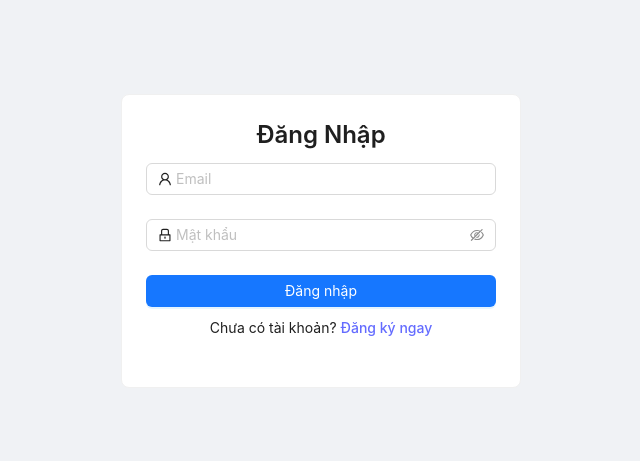
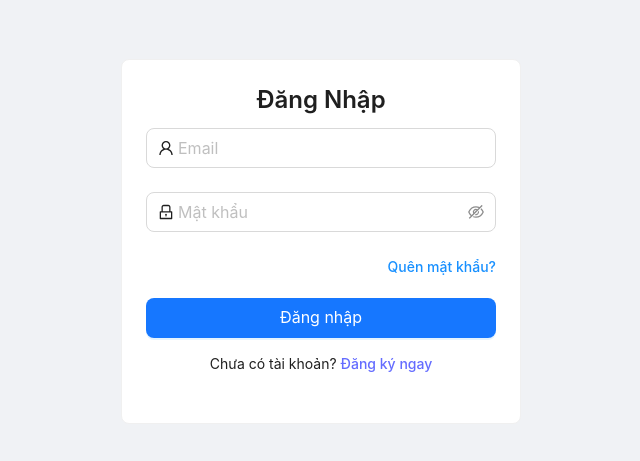
Before and after one commit to NazeCreative/quanlykhohang, a React (Vite) app: page /login in a window 1280 px wide. Shown: the part 159-620 px from the top of the page, without its empty margins (319-959 px from the left). Built offline with nearby package versions, Linux system fonts and the light colour scheme; no server answers.

Commit message:
update quen mat khau
update quen mat khau

```diff
--- a/src/App.jsx
+++ b/src/App.jsx
@@ -2,6 +2,7 @@ import { BrowserRouter, Routes, Route, Navigate } from 'react-router-dom';
 import { App as AntApp } from 'antd';
 import Login from './pages/Login';
 import Register from './pages/Register';
+import ForgotPassword from './pages/ForgotPassword'; // 1. Import file mới
 import { useAuth } from './context/AuthContext';
 
 // Import các component
@@ -19,23 +20,24 @@ import InvoiceList from './pages/InvoiceList';
 import InvoiceAdd from './pages/InvoiceAdd';
 import InvoicePending from './pages/InvoicePending';
 import InventoryReport from './pages/InventoryReport';
-import UserManagement from './pages/UserManagement'; // <--- MỚI THÊM
+import UserManagement from './pages/UserManagement';
 
-// ProtectedRoute: Chỉ cho vào khi đã đăng nhập
 const ProtectedRoute = ({ children }) => {
   const { currentUser } = useAuth();
-  if (!currentUser) {
-    return <Navigate to="/login" replace />;
-  }
+  if (!currentUser) return <Navigate to="/login" replace />;
   return children;
 };
 
-// PublicRoute: Chỉ cho vào khi chưa đăng nhập
+const AdminRoute = ({ children }) => {
+  const { currentUser, userRole } = useAuth();
+  if (!currentUser) return <Navigate to="/login" replace />;
+  if (userRole !== 'admin' && userRole !== 'manager') return <Navigate to="/" replace />;
+  return children;
+};
+
 const PublicRoute = ({ children }) => {
   const { currentUser } = useAuth();
-  if (currentUser) {
-    return <Navigate to="/" replace />;
-  }
+  if (currentUser) return <Navigate to="/" replace />;
   return children;
 };
 
@@ -44,37 +46,33 @@ function App() {
     <AntApp>
       <BrowserRouter>
         <Routes>
-          {/* === CÁC ROUTE CÔNG KHAI (CHƯA ĐĂNG NHẬP) === */}
-          <Route
-            path="/login"
-            element={<PublicRoute><Login /></PublicRoute>}
-          />
-          <Route
-            path="/register"
-            element={<PublicRoute><Register /></PublicRoute>}
-          />
+          {/* === CÁC ROUTE CÔNG KHAI === */}
+          <Route path="/login" element={<PublicRoute><Login /></PublicRoute>} />
+          <Route path="/register" element={<PublicRoute><Register /></PublicRoute>} />
 
-          {/* === CÁC ROUTE ĐƯỢC BẢO VỆ (ĐÃ ĐĂNG NHẬP) === */}
-          <Route
-            path="/"
-            element={<ProtectedRoute><MainLayout /></ProtectedRoute>}
-          >
+          {/* 2. Thêm Route Quên mật khẩu */}
+          <Route path="/forgot-password" element={<PublicRoute><ForgotPassword /></PublicRoute>} />
+
+          {/* === CÁC ROUTE NỘI BỘ === */}
+          <Route path="/" element={<ProtectedRoute><MainLayout /></ProtectedRoute>}>
             <Route index element={<Dashboard />} />
             <Route path="suppliers" element={<Suppliers />} />
             <Route path="customers" element={<Customers />} />
             <Route path="units" element={<Units />} />
             <Route path="categories" element={<Categories />} />
             <Route path="products" element={<Products />} />
+
             <Route path="purchases/new" element={<PurchaseAdd />} />
             <Route path="purchases/list" element={<PurchaseList />} />
             <Route path="purchases/pending" element={<PurchasePending />} />
+
             <Route path="invoices/list" element={<InvoiceList />} />
             <Route path="invoices/new" element={<InvoiceAdd />} />
             <Route path="invoices/pending" element={<InvoicePending />} />
+
             <Route path="inventory/report" element={<InventoryReport />} />
 
-            {/* --- MỚI THÊM: Route quản lý nhân sự --- */}
-            <Route path="users" element={<UserManagement />} />
+            <Route path="users" element={<AdminRoute><UserManagement /></AdminRoute>} />
           </Route>
         </Routes>
       </BrowserRouter>
--- /dev/null
+++ b/src/pages/ForgotPassword.jsx
@@ -0,0 +1,80 @@
+import React, { useState } from 'react';
+import { Form, Input, Button, Card, Typography, message, Alert } from 'antd';
+import { UserOutlined, ArrowLeftOutlined } from '@ant-design/icons';
+import { sendPasswordResetEmail } from 'firebase/auth';
+import { auth } from '../firebase';
+import { Link } from 'react-router-dom';
+
+const { Title, Text } = Typography;
+
+const ForgotPassword = () => {
+  const [loading, setLoading] = useState(false);
+  const [successMsg, setSuccessMsg] = useState('');
+  const [errorMsg, setErrorMsg] = useState('');
+
+  const onFinish = async (values) => {
+    setLoading(true);
+    setSuccessMsg('');
+    setErrorMsg('');
+
+    try {
+      // Hàm có sẵn của Firebase để gửi email reset
+      await sendPasswordResetEmail(auth, values.email);
+      setSuccessMsg('Link đặt lại mật khẩu đã được gửi! Vui lòng kiểm tra email (cả mục Spam/Rác).');
+    } catch (error) {
+      console.error("Lỗi gửi email:", error);
+      let msg = "Lỗi: " + error.message;
+
+      // Vietsub các lỗi phổ biến
+      if (error.code === 'auth/user-not-found') {
+        msg = "Email này chưa được đăng ký trong hệ thống.";
+      } else if (error.code === 'auth/invalid-email') {
+        msg = "Email không đúng định dạng.";
+      }
+
+      setErrorMsg(msg);
+    } finally {
+      setLoading(false);
+    }
+  };
+
+  return (
+    <div style={{ display: 'flex', justifyContent: 'center', alignItems: 'center', minHeight: '100vh', background: '#f0f2f5', flexDirection: 'column' }}>
+      <Card style={{ width: 400 }}>
+        <Title level={3} style={{ textAlign: 'center' }}>Quên Mật Khẩu</Title>
+        <div style={{ textAlign: 'center', marginBottom: 20 }}>
+            <Text type="secondary">Nhập email của bạn để nhận liên kết đặt lại mật khẩu.</Text>
+        </div>
+
+        {errorMsg && <Alert message={errorMsg} type="error" showIcon style={{ marginBottom: 16 }} />}
+        {successMsg && <Alert message={successMsg} type="success" showIcon style={{ marginBottom: 16 }} />}
+
+        <Form
+          name="forgot_password"
+          onFinish={onFinish}
+        >
+          <Form.Item
+            name="email"
+            rules={[
+                { required: true, message: 'Vui lòng nhập Email!' },
+                { type: 'email', message: 'Email không hợp lệ!' }
+            ]}
+          >
+            <Input prefix={<UserOutlined />} placeholder="Nhập Email của bạn" size="large" />
+          </Form.Item>
+
+          <Form.Item>
+            <Button type="primary" htmlType="submit" style={{ width: '100%' }} loading={loading} size="large">
+              Gửi yêu cầu
+            </Button>
+            <div style={{ marginTop: 15, textAlign: 'center' }}>
+              <Link to="/login"> <ArrowLeftOutlined /> Quay lại Đăng nhập</Link>
+            </div>
+          </Form.Item>
+        </Form>
+      </Card>
+    </div>
+  );
+};
+
+export default ForgotPassword;
--- a/src/pages/Login.jsx
+++ b/src/pages/Login.jsx
@@ -1,8 +1,8 @@
 import React, { useState } from 'react';
 import { Form, Input, Button, Card, Typography, message, Alert } from 'antd';
 import { UserOutlined, LockOutlined } from '@ant-design/icons';
-import { signInWithEmailAndPassword, signOut } from 'firebase/auth'; // Import signOut
-import { doc, getDoc } from 'firebase/firestore'; // Import để đọc dữ liệu user
+import { signInWithEmailAndPassword, signOut } from 'firebase/auth';
+import { doc, getDoc } from 'firebase/firestore';
 import { auth, db } from '../firebase';
 import { useNavigate, Link } from 'react-router-dom';
 
@@ -17,34 +17,30 @@ const Login = () => {
     setLoading(true);
     setErrorMsg('');
     try {
-      // 1. Đăng nhập vào Firebase Auth
       const userCredential = await signInWithEmailAndPassword(auth, values.email, values.password);
       const user = userCredential.user;
 
-      // 2. Lấy thông tin Role từ Firestore để kiểm tra
+      // Kiểm tra quyền
       const userDoc = await getDoc(doc(db, "users", user.uid));
-
-      let role = 'unassigned'; // Mặc định nếu không tìm thấy
+      let role = 'unassigned';
       if (userDoc.exists()) {
         role = userDoc.data().role || 'unassigned';
       }
 
-      // 3. KIỂM TRA QUYỀN TRUY CẬP
       if (role === 'blocked') {
-        await signOut(auth); // Đăng xuất ngay
+        await signOut(auth);
         setErrorMsg('Tài khoản của bạn đã bị KHÓA. Vui lòng liên hệ Admin.');
         setLoading(false);
         return;
       }
 
       if (role === 'unassigned') {
-        await signOut(auth); // Đăng xuất ngay
-        setErrorMsg('Tài khoản CHƯA ĐƯỢC CẤP QUYỀN truy cập. Vui lòng liên hệ Admin duyệt tài khoản.');
+        await signOut(auth);
+        setErrorMsg('Tài khoản CHƯA ĐƯỢC CẤP QUYỀN truy cập. Vui lòng liên hệ Admin.');
         setLoading(false);
         return;
       }
 
-      // 4. Nếu quyền hợp lệ (admin, manager, employee) -> Cho vào
       message.success('Đăng nhập thành công!');
       navigate('/');
 
@@ -58,7 +54,7 @@ const Login = () => {
       }
       setErrorMsg(msg);
     } finally {
-      setLoading(false); // Chỉ tắt loading nếu có lỗi, còn thành công thì để nó chuyển trang
+      setLoading(false);
     }
   };
 
@@ -78,21 +74,26 @@ const Login = () => {
             name="email"
             rules={[{ required: true, message: 'Vui lòng nhập Email!' }]}
           >
-            <Input prefix={<UserOutlined />} placeholder="Email" />
+            <Input prefix={<UserOutlined />} placeholder="Email" size="large" />
           </Form.Item>
 
           <Form.Item
             name="password"
             rules={[{ required: true, message: 'Vui lòng nhập Mật khẩu!' }]}
           >
-            <Input.Password prefix={<LockOutlined />} placeholder="Mật khẩu" />
+            <Input.Password prefix={<LockOutlined />} placeholder="Mật khẩu" size="large" />
           </Form.Item>
 
+          {/* --- THÊM LINK QUÊN MẬT KHẨU --- */}
+          <div style={{ textAlign: 'right', marginBottom: 20 }}>
+            <Link to="/forgot-password" style={{ color: '#1890ff' }}>Quên mật khẩu?</Link>
+          </div>
+
           <Form.Item>
-            <Button type="primary" htmlType="submit" style={{ width: '100%' }} loading={loading}>
+            <Button type="primary" htmlType="submit" style={{ width: '100%' }} loading={loading} size="large">
               Đăng nhập
             </Button>
-            <div style={{ marginTop: 10, textAlign: 'center' }}>
+            <div style={{ marginTop: 15, textAlign: 'center' }}>
               Chưa có tài khoản? <Link to="/register">Đăng ký ngay</Link>
             </div>
           </Form.Item>
```
